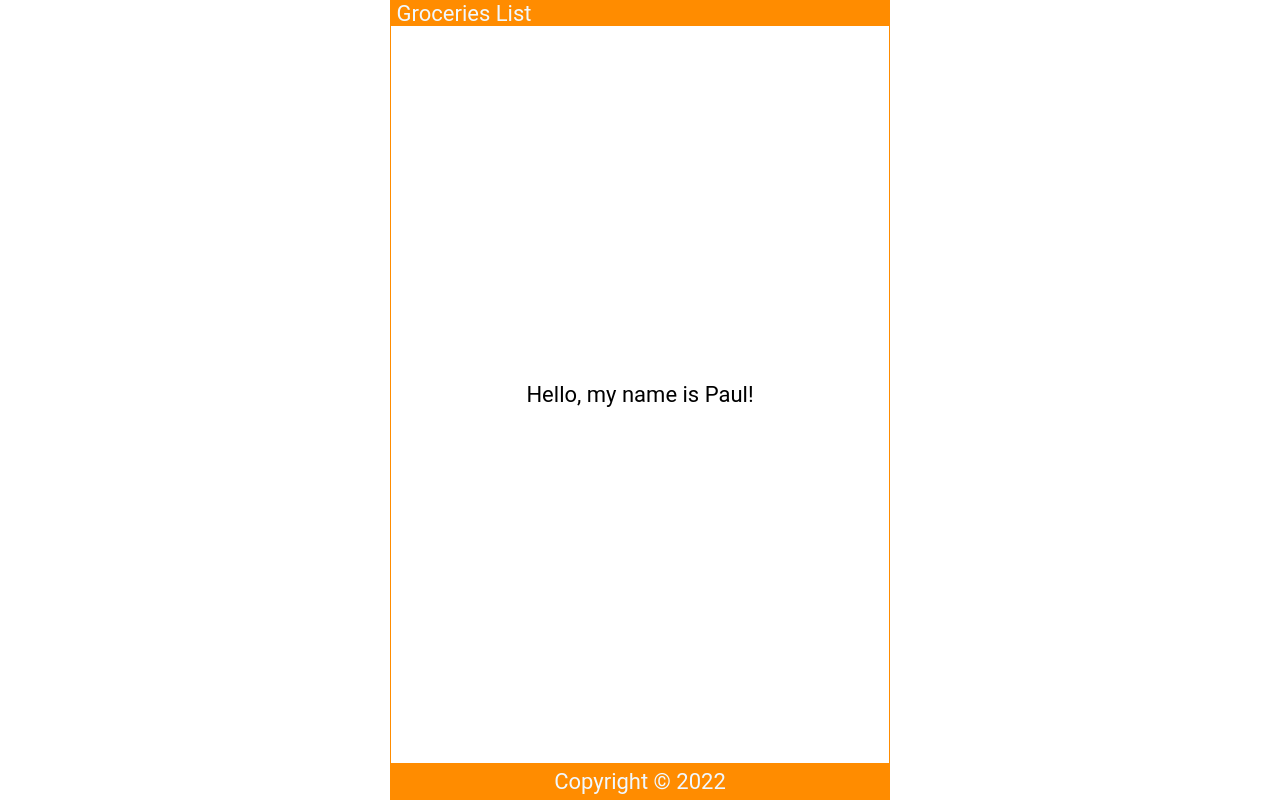
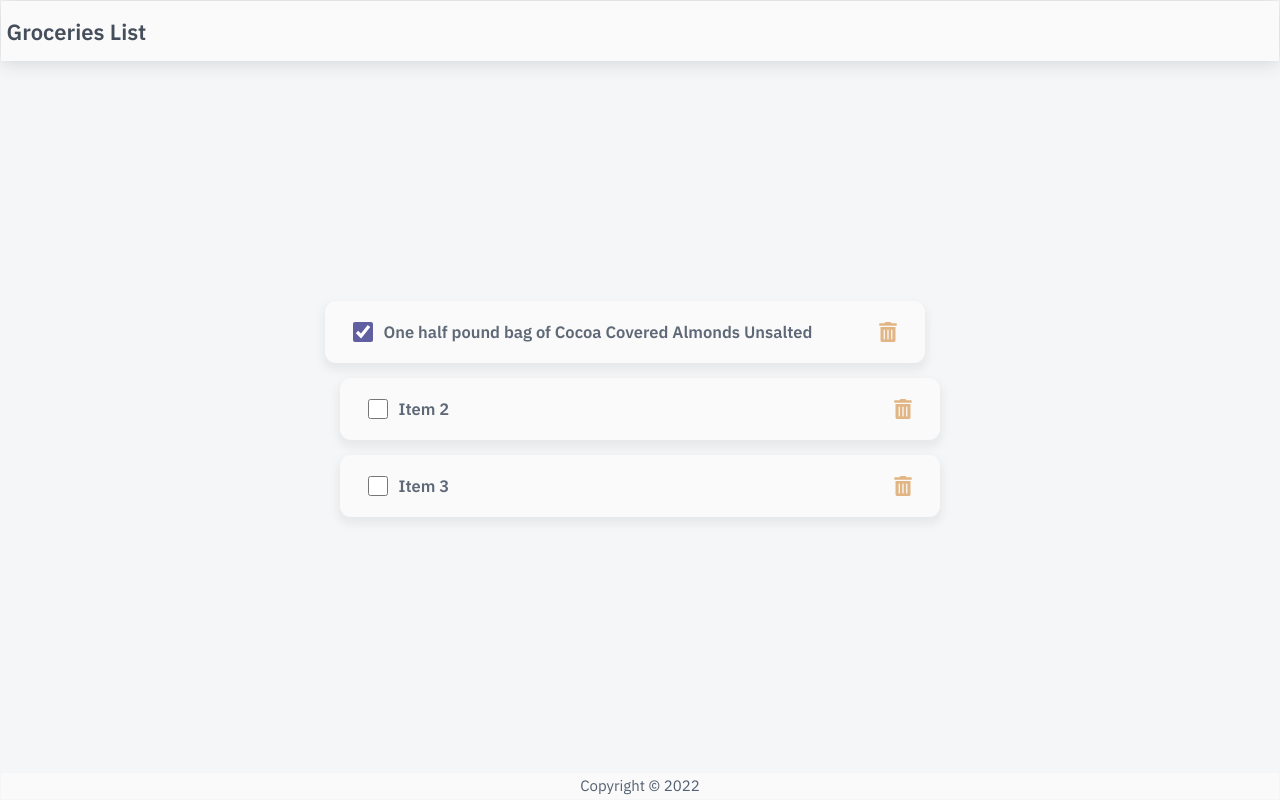
Before and after one commit to TranVietDuy/react-app, a React (Create React App) app: page / in a window 1280 px wide. Built offline with nearby package versions, Linux system fonts and the light colour scheme.

Commit message:
add style

```diff
--- a/package.json
+++ b/package.json
@@ -34,5 +34,8 @@
       "last 1 firefox version",
       "last 1 safari version"
     ]
+  },
+  "devDependencies": {
+    "react-icons": "^4.4.0"
   }
 }
--- a/src/Content.jsx
+++ b/src/Content.jsx
@@ -1,14 +1,45 @@
-import React from "react"
+import { useState } from "react"
+import { FaTrashAlt } from "react-icons/fa"
 
 const Content = () => {
-  const handleNameChange = () => {
-    const names = ["John", "Paul", "George"]
-    const int = Math.floor(Math.random() * 3)
-    return names[int]
+  const [items, setItems] = useState([
+    {
+      id: 1,
+      checked: true,
+      item: "One half pound bag of Cocoa Covered Almonds Unsalted",
+    },
+    {
+      id: 2,
+      checked: false,
+      item: "Item 2",
+    },
+    {
+      id: 3,
+      checked: false,
+      item: "Item 3",
+    },
+  ])
+  const handleCheck = (id) => {
+    const itemList = items.map((item)=>
+    item.id === id ? {...item, checked: !item.checked} : item
+    )
   }
+
   return (
     <main>
-      <p>Hello, my name is {handleNameChange()}!</p>
+      <ul>
+        {items.map((item) => (
+          <li className="item" key={item.id}>
+            <input
+              type="checkbox"
+              onChange={() => handleCheck(item.id)}
+              checked={item.checked}
+            />
+            <label>{item.item}</label>
+            <FaTrashAlt role="button" tabIndex="0" />
+          </li>
+        ))}
+      </ul>
     </main>
   )
 }
--- a/src/Header.jsx
+++ b/src/Header.jsx
@@ -2,7 +2,11 @@ import React from "react"
 
 const Header = () => {
 
-  return <header >Groceries List</header>
+  return (
+    <header>
+      <div className="header">Groceries List</div>
+    </header>
+  )
 }
 
 export default Header
--- a/src/index.css
+++ b/src/index.css
@@ -1,4 +1,4 @@
-* {
+/* * {
   margin: 0;
   padding: 0;
   box-sizing: border-box;
@@ -15,6 +15,25 @@ body {
     sans-serif;
   -webkit-font-smoothing: antialiased;
   -moz-osx-font-smoothing: grayscale;
+} */
+@import url("https://fonts.googleapis.com/css?family=IBM+Plex+Sans:400,500,600,700");
+
+* {
+  box-sizing: border-box;
+  margin: 0;
+  padding: 0;
+}
+
+html {
+  height: 100%;
+  font-size: 22px;
+}
+
+body {
+  min-height: 100vh;
+  font-family: "IBM Plex Sans", "Roboto", "Helvetica Neue", "Arial", sans-serif;
+  -webkit-font-smoothing: antialiased;
+  -moz-osx-font-smoothing: grayscale;
 }
 
 .App {
@@ -24,36 +43,114 @@ body {
   align-items: center;
   height: 100vh;
   width: 100%;
-  max-width: 500px;
-  border: 1px solid darkorange;
+  border: 1px solid #f4f6f8;
   margin: auto;
 }
 
 header {
   width: 100%;
+  height: 60px;
   padding: 0 0.25em;
-  background-color: darkorange;
-  color: aliceblue;
+  background-color: #fafafa;
+  color: #454f5b;
   display: flex;
   justify-content: space-between;
   align-items: center;
+  font-weight: 600;
+  box-shadow: 0 0 20px 0 rgba(51, 50, 50, 0.2);
+  position: sticky;
 }
+
 
 main {
   width: 100%;
   display: flex;
   flex-direction: column;
   flex-grow: 1;
+  overflow-y: auto;
+  background-color: #f4f6f8;
   justify-content: center;
   align-items: center;
-  overflow-y: auto;
+  display: grid;
+  font-weight: 550;
+  color: #5e6876;
+
 }
 
 footer {
   width: 100%;
   padding: 0.25em;
-  background-color: darkorange;
-  color: aliceblue;
+  background-color: #fafafa;
+  color: #536071;
   display: grid;
   place-content: center;
+  font-size: 15px;
 }
+ul {
+  width: 100%;
+  list-style: none;
+}
+
+ul li::before {
+  content: "\200B";
+}
+li.item {
+  box-shadow: 0 5px 8px 2px rgba(152, 150, 150, 0.14);
+  margin: 15px;
+}
+
+.item {
+  display: flex;
+  justify-content: flex-start;
+  align-items: center;
+  padding: 0.75rem 1.25rem;
+  margin: 0.25rem 0;
+  background-color: #fafafa;
+  border-radius: 0.5rem;
+  width: 600px;
+
+}
+
+.item:first-child {
+  margin: 0;
+}
+
+
+.item input[type="checkbox"] {
+  text-align: center;
+  width: 2.5rem;
+  width: 20px;
+  min-width: 20px;
+  height: 2.5rem;
+  height: 20px;
+  min-height: 20px;
+  cursor: pointer;
+  margin-right: 0.5rem;
+  filter: hue-rotate(30deg) saturate(40%) brightness(100%);
+}
+
+
+.item input[type="checkbox"]:focus + label {
+  color: rgb(89, 45, 132);
+}
+
+
+.item > label {
+  font-size: 0.75rem;
+  flex-grow: 1;
+}
+
+.item svg {
+  width: 20px;
+  min-width: 20px;
+  height: 20px;
+  font-size: 1rem;
+  color: #e1b684;
+  cursor: pointer;
+}
+
+.item svg:focus,
+.item svg:hover {
+  color: #a37d53;
+  outline: none;
+}
```
Also changed, not shown: 1 other file (tests, documents, lock files or other folders).
